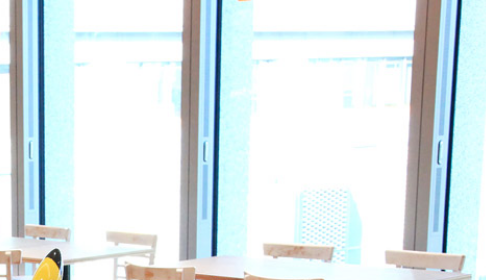
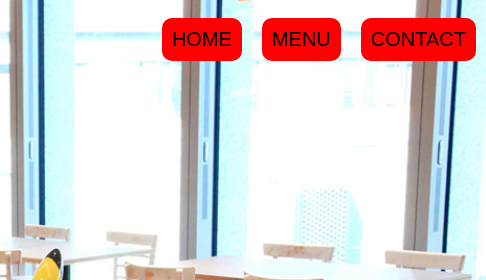
Before and after one commit to Maii0407/cafe-page, a website built with webpack: page dist/index.html in a window 1280 px wide. Shown: the top 280 px of the page, 794-1280 px from the left. Built offline with nearby package versions, Linux system fonts and the light colour scheme.

Commit message:
change so the functions are in modular patern. made the navigation bar of the website

```diff
--- a/src/home.js
+++ b/src/home.js
@@ -1,7 +1,10 @@
 import Icon from './header.png';
 
-function createHeader(){
+const Home = (function(){
+    //this section makes the header icon
     const content = document.getElementById('content');
+
+    const _createHeader = function(){
         const headerIcon = new Image();
         headerIcon.src = Icon;
         headerIcon.classList.add('headerIcon');
@@ -9,6 +12,49 @@ function createHeader(){
         content.appendChild(headerIcon);
 
         return headerIcon;
+    };
+
+    //this section makes the navbar
+    const _navBar = [];
+
+    class _NavBtn {
+        constructor(name){
+            this.name = name.toUpperCase();
+        }
+    };
+
+    const home = new _NavBtn('home');
+    const menu = new _NavBtn('menu');
+    const contact = new _NavBtn('contact');
+    _navBar.push(home, menu, contact);
+
+    const _createNavBar = function(){
+        const navCon = document.createElement('div')
+        navCon.classList.add('nav-container');
+        content.appendChild(navCon);
+
+        for(let obj of _navBar){
+            let btn = document.createElement('button');
+            btn.innerText = obj.name;
+            btn.classList.add('btn');
+            btn.id = obj.name;
+
+            navCon.appendChild(btn);
         }
 
-export {createHeader};
+        return navCon;
+    }
+
+    //this section creates the homepage of the website
+    const createHome = function(){
+        _createHeader();
+        _createNavBar();
+    }
+
+    return{
+        createHome,
+    };
+
+})();
+
+export {Home};
--- a/src/index.js
+++ b/src/index.js
@@ -1,4 +1,4 @@
 import './style.css';
-import { createHeader } from './home';
+import {Home} from './home.js';
 
-createHeader();
+Home.createHome();
--- a/src/style.css
+++ b/src/style.css
@@ -17,3 +17,25 @@ body {
     padding-right: 20px;
     padding-bottom: 20px;
 }
+
+.nav-container {
+    position: fixed;
+    right: 0;
+}
+
+.btn {
+    border: none;
+    border-radius: 10px;
+    margin: 10px;
+    padding: 10px 10px 10px 10px;
+    background-color: red;
+    cursor: pointer;
+    font-size: 20px;
+    opacity: 1;
+}
+
+.btn:hover {
+    background-color: white;
+    outline: 1px solid red;
+    color: red;
+}
```
Also changed, not shown: dist/index.html, dist/main.js. Lines whose indentation alone changed are shown as unchanged.
